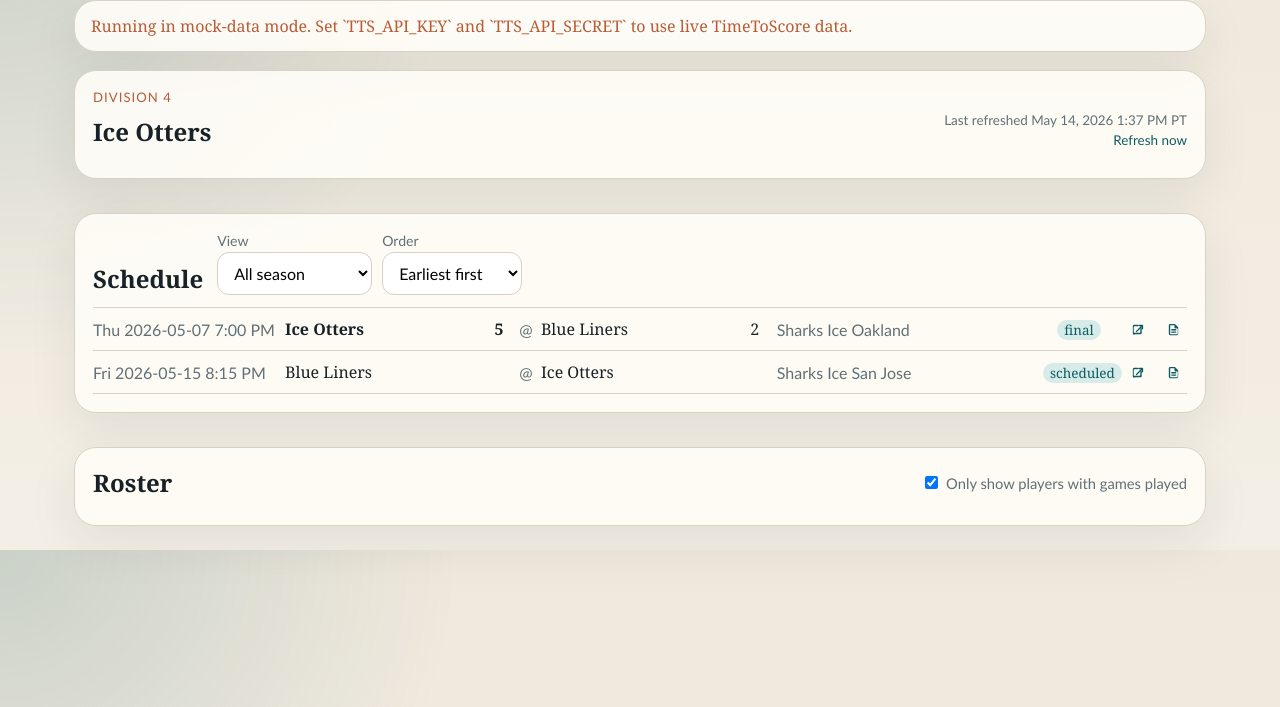
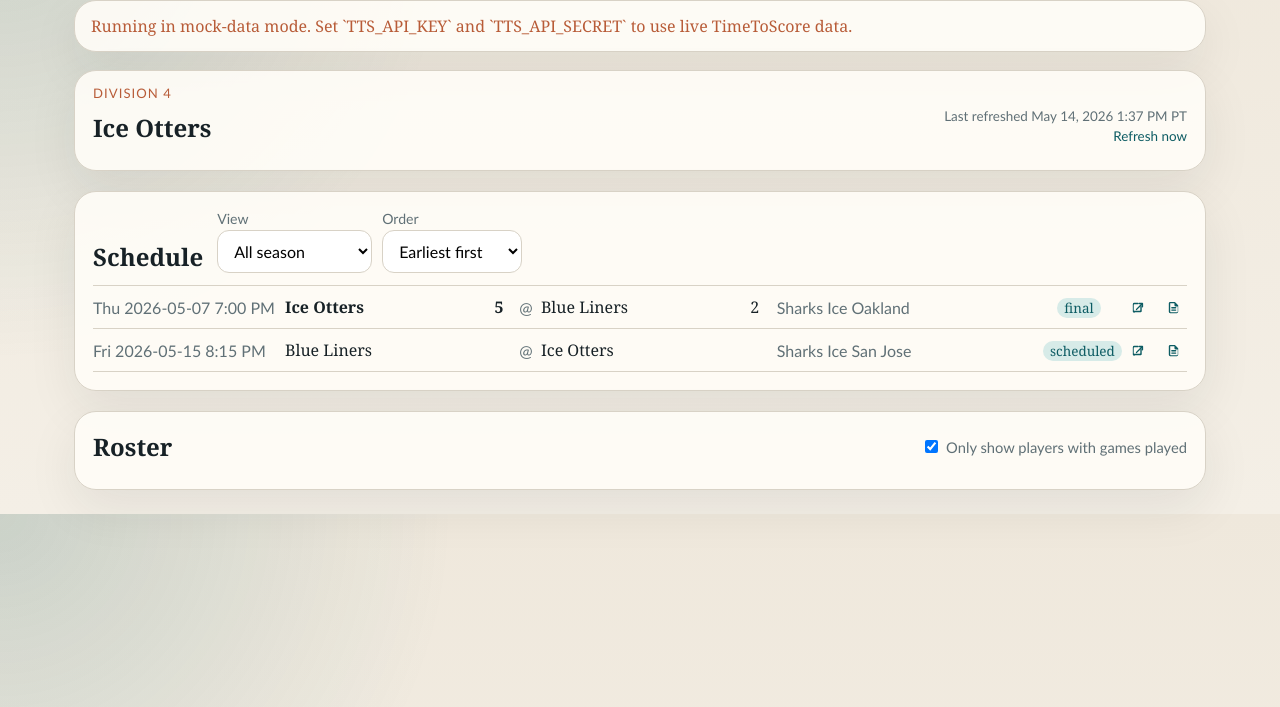
Before and after one commit to fredhope2000/siahl-tts, a FastAPI app: page /teams/1 in a window 1280 px wide. Shown: the part 93-800 px from the top of the page. Run offline with FastAPI, Linux system fonts and the light colour scheme.

Commit message:
spacing fixes

```diff
--- a/app/services/metadata.py
+++ b/app/services/metadata.py
@@ -279,7 +279,7 @@ class TimeToScoreService:
         assignments = await self.get_locker_room_assignments()
         merged: list[Game] = []
         for game in games:
-            assignment = assignments.get(game.id)
+            assignment = assignments.get(game.id) or self._temporary_locker_room_override(game)
             if not assignment:
                 merged.append(game)
                 continue
@@ -604,6 +604,20 @@ class TimeToScoreService:
             external_scorecard_url=external_scorecard_url,
         )
 
+    def _temporary_locker_room_override(
+        self, game: Game
+    ) -> dict[str, str | None] | None:
+        if (
+            game.date_label == self._pacific_today().isoformat()
+            and game.home_team_name == "Rebel Scum 4"
+            and game.away_team_name == "Rebels"
+        ):
+            return {
+                "home_locker_room": "G5",
+                "away_locker_room": "G7",
+            }
+        return None
+
     def _parse_locker_room_assignments(self, html: str) -> dict[int, dict[str, str | None]]:
         parser = _LockerRoomTableParser()
         parser.feed(html)
--- a/app/static/css/site.css
+++ b/app/static/css/site.css
@@ -134,7 +134,7 @@ a:hover {
 
 .home-stack {
   display: grid;
-  gap: 18px;
+  gap: 4px;
 }
 
 .section-head {
@@ -537,11 +537,19 @@ a:hover {
   font-size: 1.15rem;
 }
 
-.gameday-time,
-.gameday-venue {
+.gameday-meta {
   margin: 0;
   color: var(--muted);
   font-family: "Trebuchet MS", "Gill Sans", sans-serif;
+}
+
+.gameday-meta-sep {
+  margin: 0 6px;
+}
+
+.team-header-panel {
+  padding-top: 14px;
+  padding-bottom: 14px;
 }
 
 .roster-head {
@@ -567,6 +575,10 @@ a:hover {
 
 .panel + .panel {
   margin-top: 18px;
+}
+
+.panel.team-panel + .panel.team-panel {
+  margin-top: 4px;
 }
 
 .game-group + .game-group {
--- a/app/templates/home.html
+++ b/app/templates/home.html
@@ -29,14 +29,14 @@
       </div>
     </details>
   </article>
-</section>
 
-<section class="panel">
+  <article class="panel">
     <div class="section-head">
       <h2>Recent Games</h2>
       <a href="/schedule">Full schedule</a>
     </div>
     {% set show_lockers = true %}
     {% include "partials/game_list.html" %}
+  </article>
 </section>
 {% endblock %}
--- a/app/templates/team.html
+++ b/app/templates/team.html
@@ -1,7 +1,7 @@
 {% extends "base.html" %}
 
 {% block content %}
-<section class="panel">
+<section class="panel team-panel team-header-panel">
   <div class="section-head">
     <div>
       <p class="eyebrow">{{ team.division_name or "Team" }}</p>
@@ -15,7 +15,7 @@
 </section>
 
 {% if gameday_games_grouped %}
-<section class="panel">
+<section class="panel team-panel">
   <h2>Gameday!</h2>
   <div class="gameday-list">
     {% for game in gameday_games %}
@@ -29,9 +29,10 @@
         {{ "vs" if is_home else "@" }}
         {{ opponent_name }}
       </h3>
-      <p class="gameday-time">{{ game.time_label or "TBD" }}</p>
-      <p class="gameday-venue">
-        {{ game.venue or "TBD" }}{% if team_locker_room %} <span class="game-locker-room">{{ team_locker_room }}</span>{% endif %}
+      <p class="gameday-meta">
+        <span>{{ game.time_label or "TBD" }}</span>
+        <span class="gameday-meta-sep">•</span>
+        <span>{{ game.venue or "TBD" }}</span>{% if team_locker_room %} <span class="game-locker-room">{{ team_locker_room }}</span>{% endif %}
       </p>
     </article>
     {% endfor %}
@@ -39,7 +40,7 @@
 </section>
 {% endif %}
 
-<section class="panel">
+<section class="panel team-panel">
   <div class="section-head schedule-head">
     <h2>Schedule</h2>
     <form method="get" action="/teams/{{ team.id }}" class="filters filters-compact" data-live-team-schedule data-today-iso="{{ today_iso }}">
@@ -67,7 +68,7 @@
   <p class="empty-state" data-team-empty-state hidden>No games found for the selected filters.</p>
 </section>
 
-<section class="panel">
+<section class="panel team-panel">
   <div class="roster-head">
     <h2>Roster</h2>
     <label class="roster-toggle">
```
Lines whose indentation alone changed are shown as unchanged.
